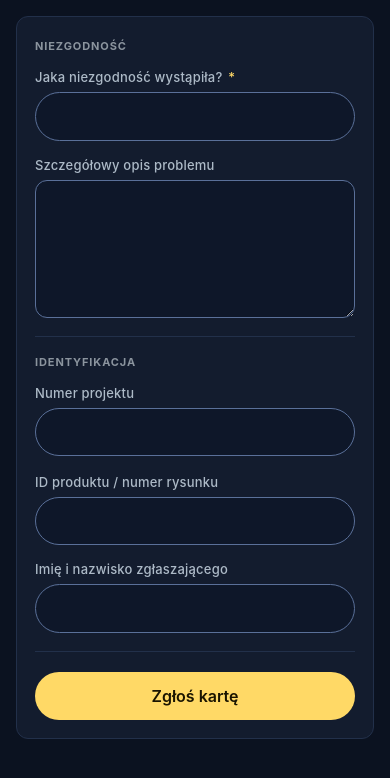
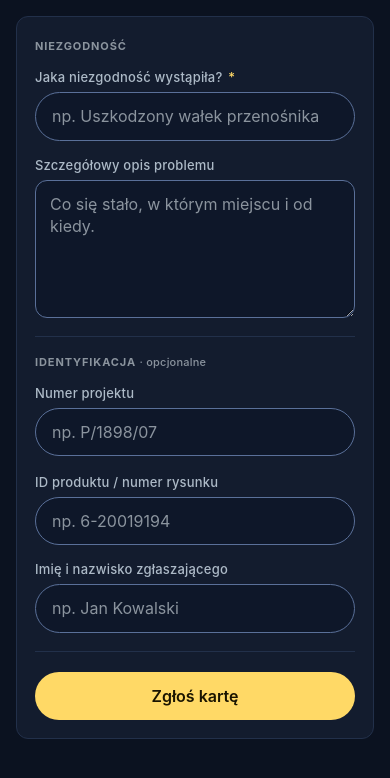
Before and after one commit to marsundco/BugReportApp, a FastAPI app: page / in a window 390 px wide. Shown: the part 50-828 px from the top of the page. Run offline with FastAPI, Linux system fonts and the light colour scheme.

Commit message:
UX iteracja 1: przyklady w polach i oznaczenie sekcji opcjonalnej
Na podstawie oceny agenta-krytyka (zrozumialosc 8,0 / wyglad 8,3 - oba ponizej
progu 8,5). Wdrozone poprawki o najwyzszej wadze:

- Sekcja "IDENTYFIKACJA" dostaje dopisek "opcjonalne". Jedyne pole wymagane ma
  gwiazdke w grupie wyzej, wiec operator nie musi zgadywac, czy te trzy pola
  musi wypelnic. Dopisek mala litera i lzej (.group-note), zeby czytal sie jak
  notka, nie czesc nazwy grupy.
- Przyklady (placeholdery) obok etykiet - NIE zamiast nich (etykiety zostaja):
  odrozniaja pole krotkie ("np. Uszkodzony walek przenosnika") od
  szczegolowego ("Co sie stalo, w ktorym miejscu i od kiedy"), a w polach
  identyfikacji pokazuja format ("np. P/1898/07", "np. 6-20019194",
  "np. Jan Kowalski"). Przy okazji puste pigulki przestaja wygladac na wydrazone.
- Placeholder przygaszony (--text-muted, opacity:1 dla Firefoksa), zeby nie
  czytal sie jak wpisana wartosc.

Odrzucone sugestie krytyka (z uzasadnieniem):
- Rozjasnienie ramki pol: krytyk zmierzyl zly kolor (--border-strong zamiast
  --border-field). Pola uzywaja --border-field #5a7099 = 3,42:1, czyli wartosci
  mandatowanej przez kit (WCAG 1.4.11). Zmiana lamalaby zakaz edycji tokenow.
- Zdanie instruktazowe pod tytulem: kit par. 3 tego zabrania (wczesniej taki
  podtytul celowo usunieto). Jasnosc osiagnieta przez oznaczenie "opcjonalne".
- Szersza karta na desktopie: --max-w to token kitu, mobile-first uzasadniony
  dla tabletu/telefonu na hali.

Co-Authored-By: Claude Opus 4.8 <noreply@anthropic.com>

```diff
--- a/web/app/static/style.css
+++ b/web/app/static/style.css
@@ -203,6 +203,16 @@ a.logo:focus-visible {
   color: var(--text-muted);
 }
 
+/* „opcjonalne" przy nagłówku sekcji — małą literą i lżej, żeby czytało się jak
+   dopisek, nie jak część nazwy grupy (nagłówek jest wersalikami). */
+.group-note {
+  text-transform: none;
+  font-weight: 500;
+  letter-spacing: 0.2px;
+  color: var(--text-muted);
+}
+.group-note::before { content: "· "; }
+
 .actions { padding-top: 18px; border-top: 1px solid var(--border); }
 
 /* Dwa pola obok siebie dopiero gdy jest na to miejsce — mobile-first.
@@ -256,6 +266,15 @@ textarea {
   padding: 12px 14px;
   resize: vertical;
   min-height: 116px;
+}
+
+/* Placeholder to PRZYKŁAD, nie etykieta (etykieta jest nad polem). Przygaszony
+   — w kolorze podpisów, nie treści — żeby nie czytał się jak wpisana wartość.
+   opacity:1, bo Firefox domyślnie dodatkowo go wyszarza. */
+input::placeholder,
+textarea::placeholder {
+  color: var(--text-muted);
+  opacity: 1;
 }
 
 input[type="text"]:hover,
--- a/web/app/templates/form.html
+++ b/web/app/templates/form.html
@@ -49,12 +49,14 @@
         <div class="field">
           <label for="shortDesc">Jaka niezgodność wystąpiła? <span class="req" aria-hidden="true">*</span></label>
           <input type="text" id="shortDesc" name="shortDesc" required
-                 autocomplete="off" enterkeyhint="next">
+                 autocomplete="off" enterkeyhint="next"
+                 placeholder="np. Uszkodzony wałek przenośnika">
         </div>
 
         <div class="field">
           <label for="detailedDesc">Szczegółowy opis problemu</label>
-          <textarea id="detailedDesc" name="detailedDesc" rows="5"></textarea>
+          <textarea id="detailedDesc" name="detailedDesc" rows="5"
+                    placeholder="Co się stało, w którym miejscu i od kiedy."></textarea>
         </div>
 
         {% if photo_enabled %}
@@ -84,22 +86,28 @@
            a numer projektu i numer rysunku stoją obok siebie, bo zwykle
            przepisuje się je z tego samego dokumentu. -->
       <section class="group">
-        <h2 class="group-title">Identyfikacja</h2>
+        <!-- „opcjonalne" wprost przy nagłówku: jedyne pole wymagane ma gwiazdkę
+             w grupie wyżej, więc operator nie musi się zastanawiać, czy te
+             pola musi wypełnić. (poprawka z oceny UX) -->
+        <h2 class="group-title">Identyfikacja <span class="group-note">opcjonalne</span></h2>
 
         <div class="row">
           <div class="field">
             <label for="projectName">Numer projektu</label>
-            <input type="text" id="projectName" name="projectName" autocomplete="off">
+            <input type="text" id="projectName" name="projectName" autocomplete="off"
+                   placeholder="np. P/1898/07">
           </div>
           <div class="field">
             <label for="productId">ID produktu / numer rysunku</label>
-            <input type="text" id="productId" name="productId" autocomplete="off">
+            <input type="text" id="productId" name="productId" autocomplete="off"
+                   placeholder="np. 6-20019194">
           </div>
         </div>
 
         <div class="field">
           <label for="reporterName">Imię i nazwisko zgłaszającego</label>
-          <input type="text" id="reporterName" name="reporterName" autocomplete="name">
+          <input type="text" id="reporterName" name="reporterName" autocomplete="name"
+                 placeholder="np. Jan Kowalski">
         </div>
       </section>
 
```
Also changed, not shown: web/tests/test_api.py (+17 -0 lines).
